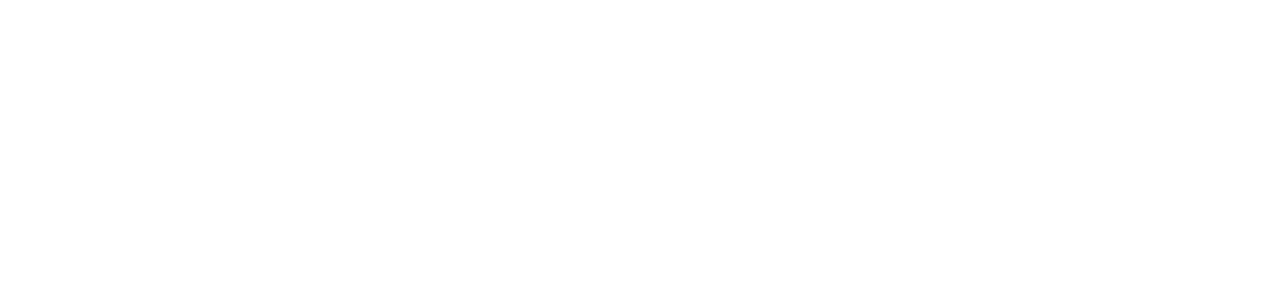
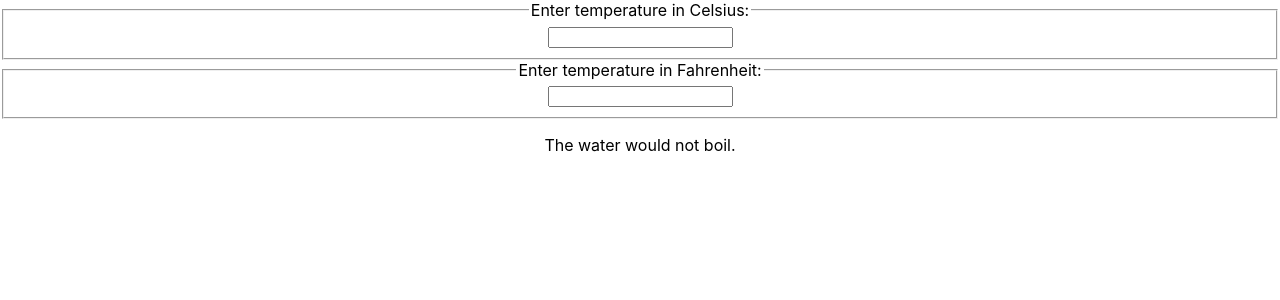
Before and after one commit to Saoa35/fifth-react-lesson, a React (Create React App) app: page / in a window 1280 px wide. Shown: the top 300 px of the page. Built offline with nearby package versions, Linux system fonts and the light colour scheme.

Commit message:
+ calculator component

```diff
--- a/src/components/App/App.js
+++ b/src/components/App/App.js
@@ -1,5 +1,6 @@
 import ControledCompExamp from '../ControledCompExamp/ControledCompExamp';
 import PropTypesExample from '../PropTypesExample/PropTypesExample';
+import Calculator from '../TemperatureCalculator/TemperatureCalculator';
 import './App.css';
 
 function App() {
@@ -8,6 +9,8 @@
       {/* <ControledCompExamp/> */}
 
       {/* <PropTypesExample name='Alex' age={37}/> */}
+
+      <Calculator/>
     </div>
   );
 }
```
